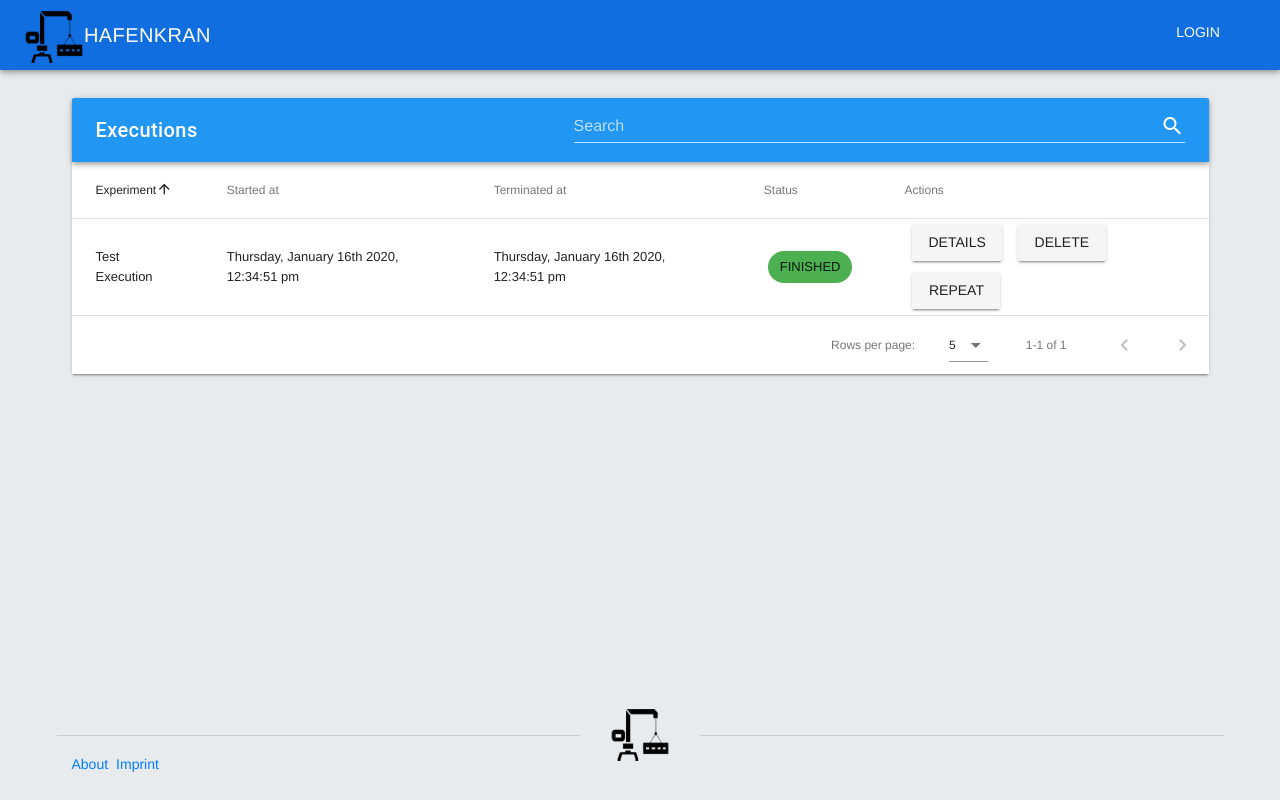
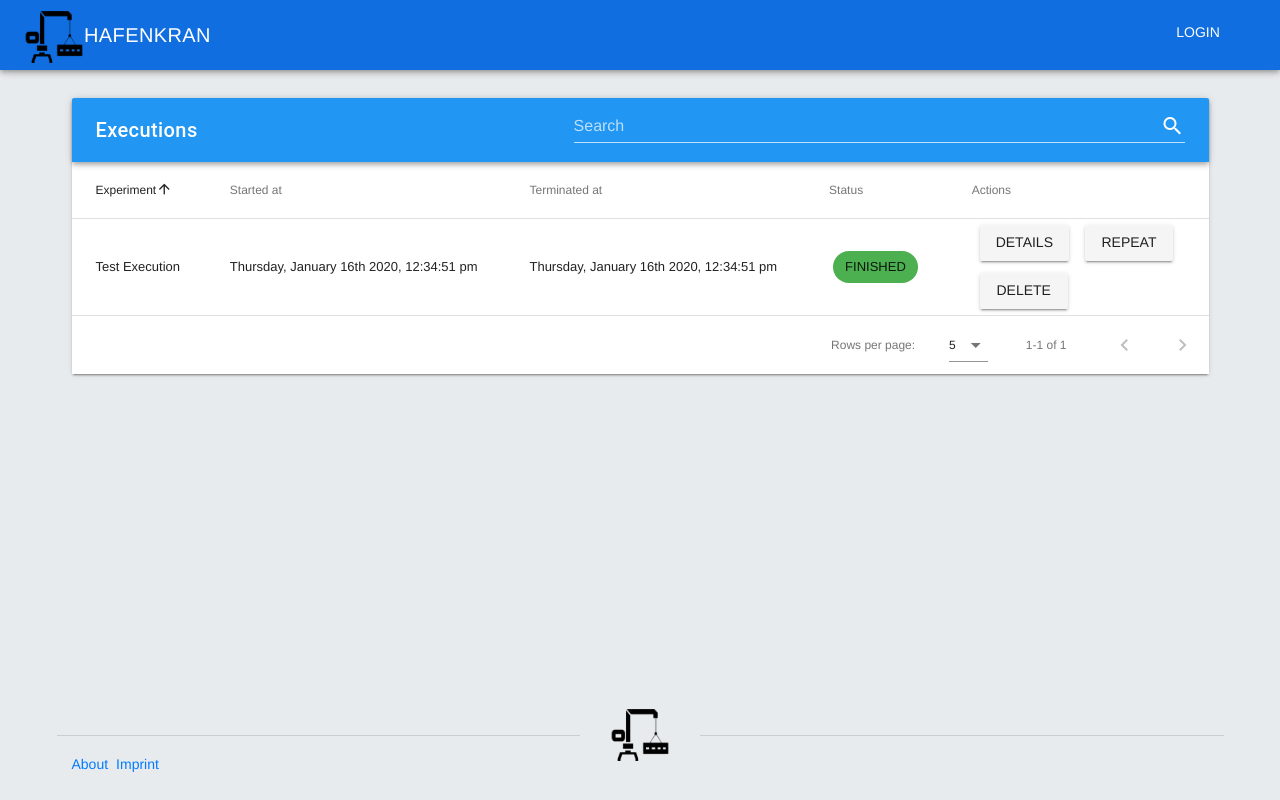
Before and after one commit to cormensratio/hafenkran-client, a Vue app: page /executionlist in a window 1280 px wide. Built offline with nearby package versions, Linux system fonts and the light colour scheme; no server answers.

Commit message:
EPDS02-175 Moved repeat button.

```diff
--- a/src/components/views/ExecutionsListPage.vue
+++ b/src/components/views/ExecutionsListPage.vue
@@ -33,7 +33,6 @@
                 <v-btn @click="navigateToDetails(props.item.id)">Details</v-btn>
                 <v-btn v-if="!hasTerminated(props.item.status)"
                        @click="terminateExecution(props.item.id)">Cancel</v-btn>
-                <v-btn @click="deleteExecution(props.item.id)">Delete</v-btn>
                 <v-menu v-model="showMenu"
                         :close-on-content-click="false"
                         :close-on-click="true"
@@ -48,6 +47,7 @@
                                        @menuClosed="closeMenu">
                   </StartExperimentMenu>
                 </v-menu>
+                <v-btn @click="deleteExecution(props.item.id)">Delete</v-btn>
               </td>
             </template>
           </v-data-table>
```
